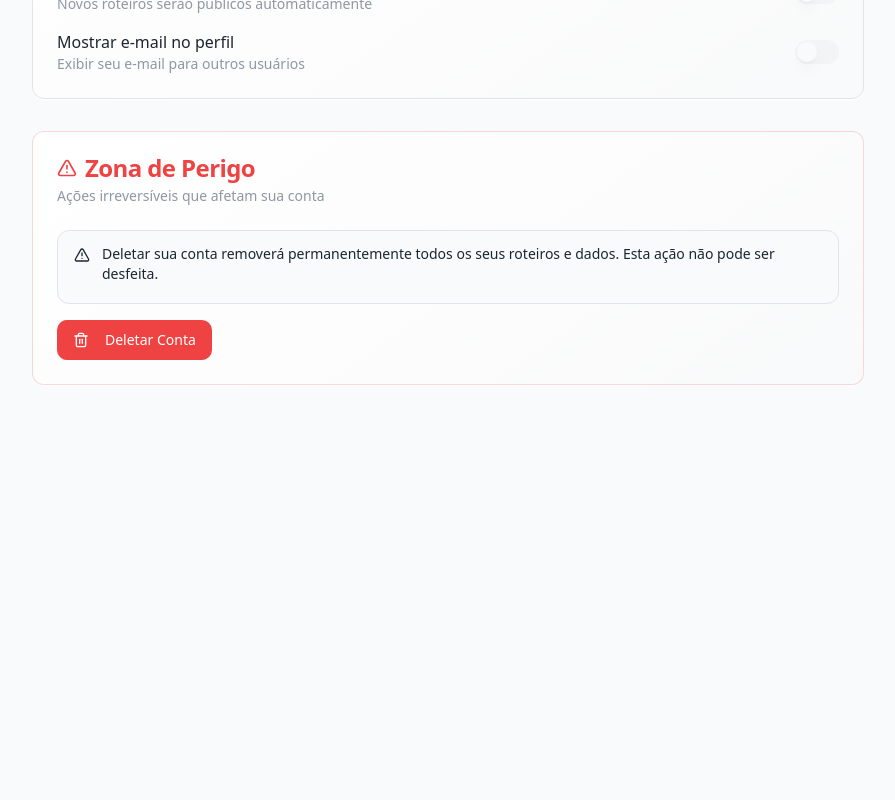
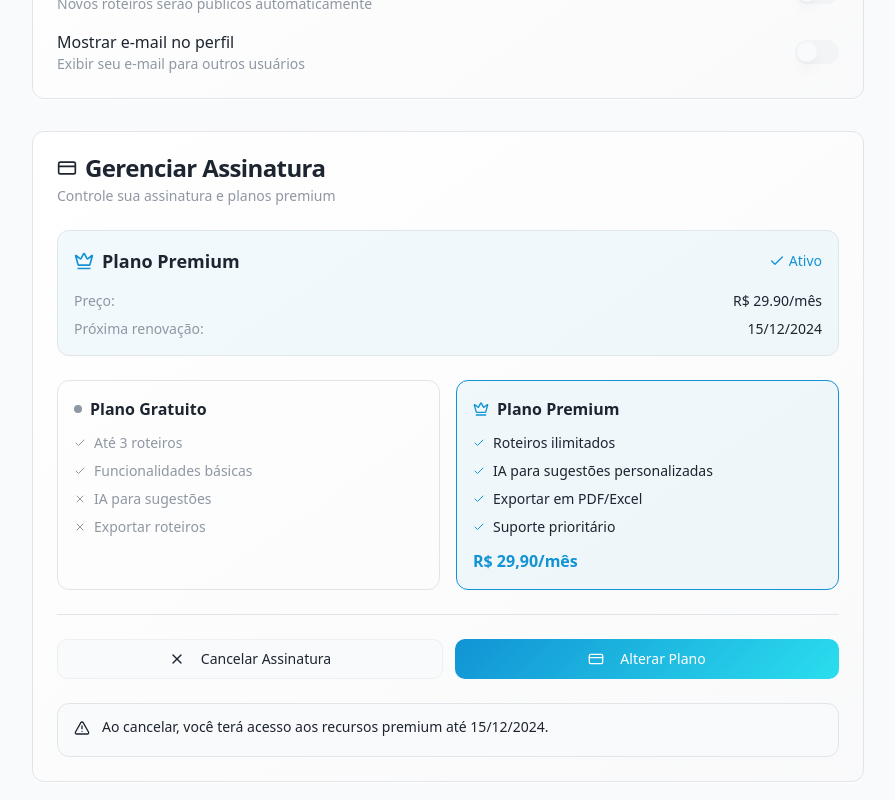
Before and after one commit to MatheusGothe/trip-collaborate-create, a React (Vite) app: page /profile in a window 1280 px wide. Shown: the part 1420-2220 px from the top of the page, without its empty margins (192-1087 px from the left). Before the commit the page ends 1837 px from the top, so only its background shows below. Built offline with nearby package versions, Linux system fonts and the light colour scheme.

Commit message:
Add subscription UI to profile page
Implement frontend subscription sections in the profile page.

```diff
--- a/src/pages/Profile.tsx
+++ b/src/pages/Profile.tsx
@@ -20,7 +20,11 @@ import {
   Bell,
   Shield,
   Trash2,
-  AlertTriangle
+  AlertTriangle,
+  CreditCard,
+  Crown,
+  Check,
+  X
 } from "lucide-react";
 
 const Profile = () => {
@@ -46,6 +50,12 @@ const Profile = () => {
       profilePublic: true,
       itinerariesPublic: false,
       showEmail: false
+    },
+    subscription: {
+      isActive: true,
+      plan: "Premium",
+      renewalDate: "2024-12-15",
+      price: 29.90
     }
   });
 
@@ -58,6 +68,20 @@ const Profile = () => {
   const handleDeleteAccount = () => {
     // Aqui deletaria a conta
     alert("Conta deletada! (Funcionalidade simulada)");
+  };
+
+  const handleCancelSubscription = () => {
+    // Aqui cancelaria a subscription
+    setUserData({
+      ...userData,
+      subscription: { ...userData.subscription, isActive: false }
+    });
+    alert("Subscription cancelada com sucesso!");
+  };
+
+  const handleUpgradeSubscription = () => {
+    // Aqui redirecionaria para o checkout
+    alert("Redirecionando para o checkout...");
   };
 
   return (
@@ -422,6 +446,152 @@ const Profile = () => {
             </CardContent>
           </Card>
 
+          {/* Subscription Management */}
+          <Card className="bg-gradient-card shadow-card">
+            <CardHeader>
+              <CardTitle className="flex items-center">
+                <CreditCard className="h-5 w-5 mr-2" />
+                Gerenciar Assinatura
+              </CardTitle>
+              <CardDescription>
+                Controle sua assinatura e planos premium
+              </CardDescription>
+            </CardHeader>
+            <CardContent className="space-y-6">
+              {/* Current Plan Status */}
+              <div className="border rounded-lg p-4 bg-primary/5">
+                <div className="flex items-center justify-between mb-4">
+                  <div className="flex items-center space-x-2">
+                    <Crown className={`h-5 w-5 ${userData.subscription.isActive ? 'text-primary' : 'text-muted-foreground'}`} />
+                    <h3 className="font-semibold text-lg">
+                      {userData.subscription.isActive ? `Plano ${userData.subscription.plan}` : 'Plano Gratuito'}
+                    </h3>
+                  </div>
+                  {userData.subscription.isActive && (
+                    <div className="flex items-center space-x-1 text-primary">
+                      <Check className="h-4 w-4" />
+                      <span className="text-sm font-medium">Ativo</span>
+                    </div>
+                  )}
+                </div>
+
+                {userData.subscription.isActive ? (
+                  <div className="space-y-2">
+                    <div className="flex justify-between text-sm">
+                      <span className="text-muted-foreground">Preço:</span>
+                      <span className="font-medium">R$ {userData.subscription.price.toFixed(2)}/mês</span>
+                    </div>
+                    <div className="flex justify-between text-sm">
+                      <span className="text-muted-foreground">Próxima renovação:</span>
+                      <span className="font-medium">{new Date(userData.subscription.renewalDate).toLocaleDateString('pt-BR')}</span>
+                    </div>
+                  </div>
+                ) : (
+                  <p className="text-sm text-muted-foreground">
+                    Você está usando o plano gratuito. Faça upgrade para acessar recursos premium!
+                  </p>
+                )}
+              </div>
+
+              {/* Plan Features Comparison */}
+              <div className="grid md:grid-cols-2 gap-4">
+                <div className="border rounded-lg p-4">
+                  <h4 className="font-semibold mb-3 flex items-center">
+                    <div className="w-2 h-2 bg-muted-foreground rounded-full mr-2"></div>
+                    Plano Gratuito
+                  </h4>
+                  <ul className="space-y-2 text-sm text-muted-foreground">
+                    <li className="flex items-center">
+                      <Check className="h-3 w-3 mr-2" />
+                      Até 3 roteiros
+                    </li>
+                    <li className="flex items-center">
+                      <Check className="h-3 w-3 mr-2" />
+                      Funcionalidades básicas
+                    </li>
+                    <li className="flex items-center">
+                      <X className="h-3 w-3 mr-2" />
+                      IA para sugestões
+                    </li>
+                    <li className="flex items-center">
+                      <X className="h-3 w-3 mr-2" />
+                      Exportar roteiros
+                    </li>
+                  </ul>
+                </div>
+
+                <div className={`border rounded-lg p-4 ${userData.subscription.isActive ? 'border-primary bg-primary/5' : ''}`}>
+                  <h4 className="font-semibold mb-3 flex items-center">
+                    <Crown className="h-4 w-4 mr-2 text-primary" />
+                    Plano Premium
+                  </h4>
+                  <ul className="space-y-2 text-sm">
+                    <li className="flex items-center">
+                      <Check className="h-3 w-3 mr-2 text-primary" />
+                      Roteiros ilimitados
+                    </li>
+                    <li className="flex items-center">
+                      <Check className="h-3 w-3 mr-2 text-primary" />
+                      IA para sugestões personalizadas
+                    </li>
+                    <li className="flex items-center">
+                      <Check className="h-3 w-3 mr-2 text-primary" />
+                      Exportar em PDF/Excel
+                    </li>
+                    <li className="flex items-center">
+                      <Check className="h-3 w-3 mr-2 text-primary" />
+                      Suporte prioritário
+                    </li>
+                  </ul>
+                  <div className="mt-3 font-semibold text-primary">
+                    R$ 29,90/mês
+                  </div>
+                </div>
+              </div>
+
+              {/* Action Buttons */}
+              <Separator />
+              <div className="flex flex-col sm:flex-row gap-3">
+                {userData.subscription.isActive ? (
+                  <>
+                    <Button
+                      variant="outline"
+                      onClick={handleCancelSubscription}
+                      className="flex-1"
+                    >
+                      <X className="h-4 w-4 mr-2" />
+                      Cancelar Assinatura
+                    </Button>
+                    <Button
+                      onClick={handleUpgradeSubscription}
+                      className="flex-1 bg-gradient-ocean"
+                    >
+                      <CreditCard className="h-4 w-4 mr-2" />
+                      Alterar Plano
+                    </Button>
+                  </>
+                ) : (
+                  <Button
+                    onClick={handleUpgradeSubscription}
+                    className="w-full bg-gradient-ocean animate-fade-in"
+                  >
+                    <Crown className="h-4 w-4 mr-2" />
+                    Fazer Upgrade para Premium
+                  </Button>
+                )}
+              </div>
+
+              {userData.subscription.isActive && (
+                <Alert>
+                  <AlertTriangle className="h-4 w-4" />
+                  <AlertDescription>
+                    Ao cancelar, você terá acesso aos recursos premium até {new Date(userData.subscription.renewalDate).toLocaleDateString('pt-BR')}.
+                  </AlertDescription>
+                </Alert>
+              )}
+            </CardContent>
+          </Card>
+
           {/* Danger Zone */}
           <Card className="bg-gradient-card shadow-card border-destructive/20">
             <CardHeader>
```
